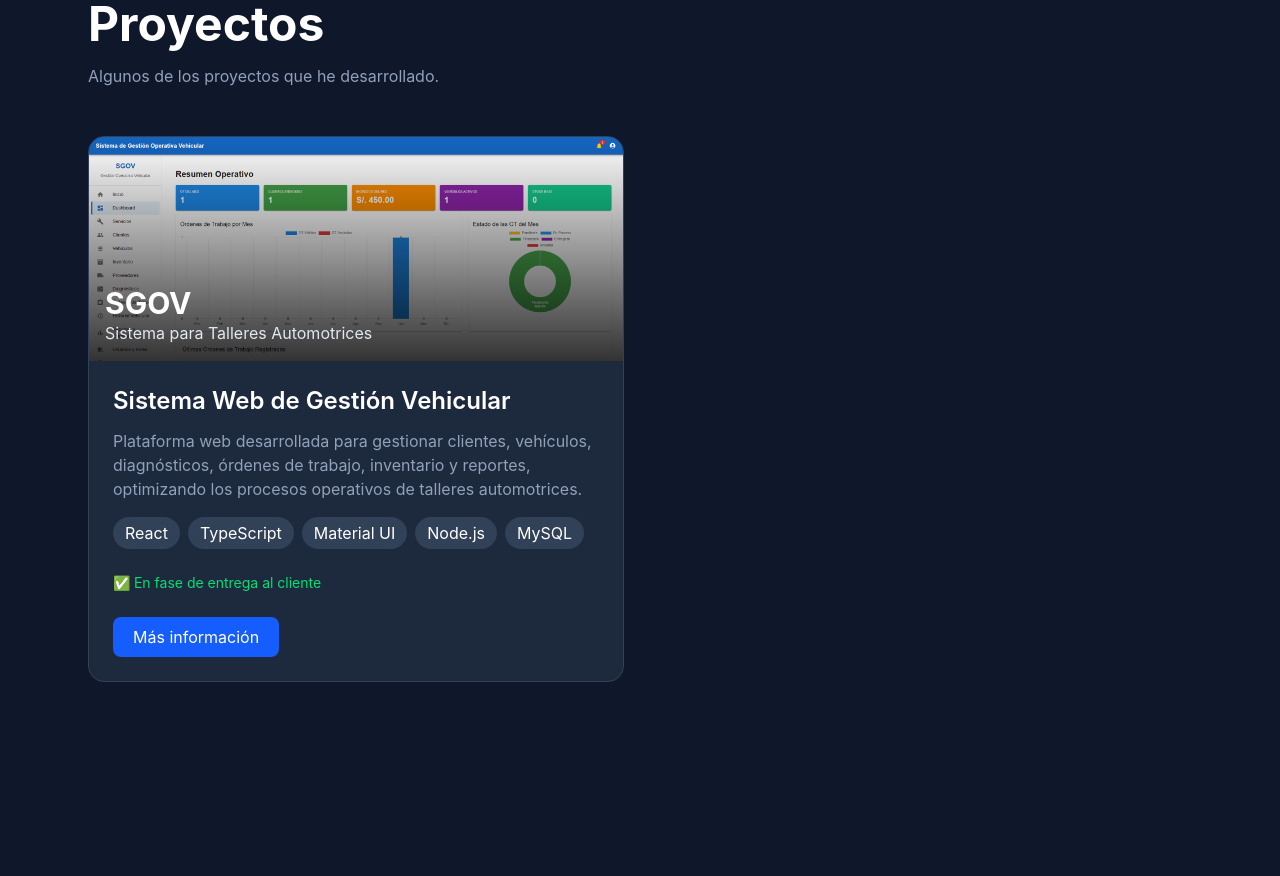
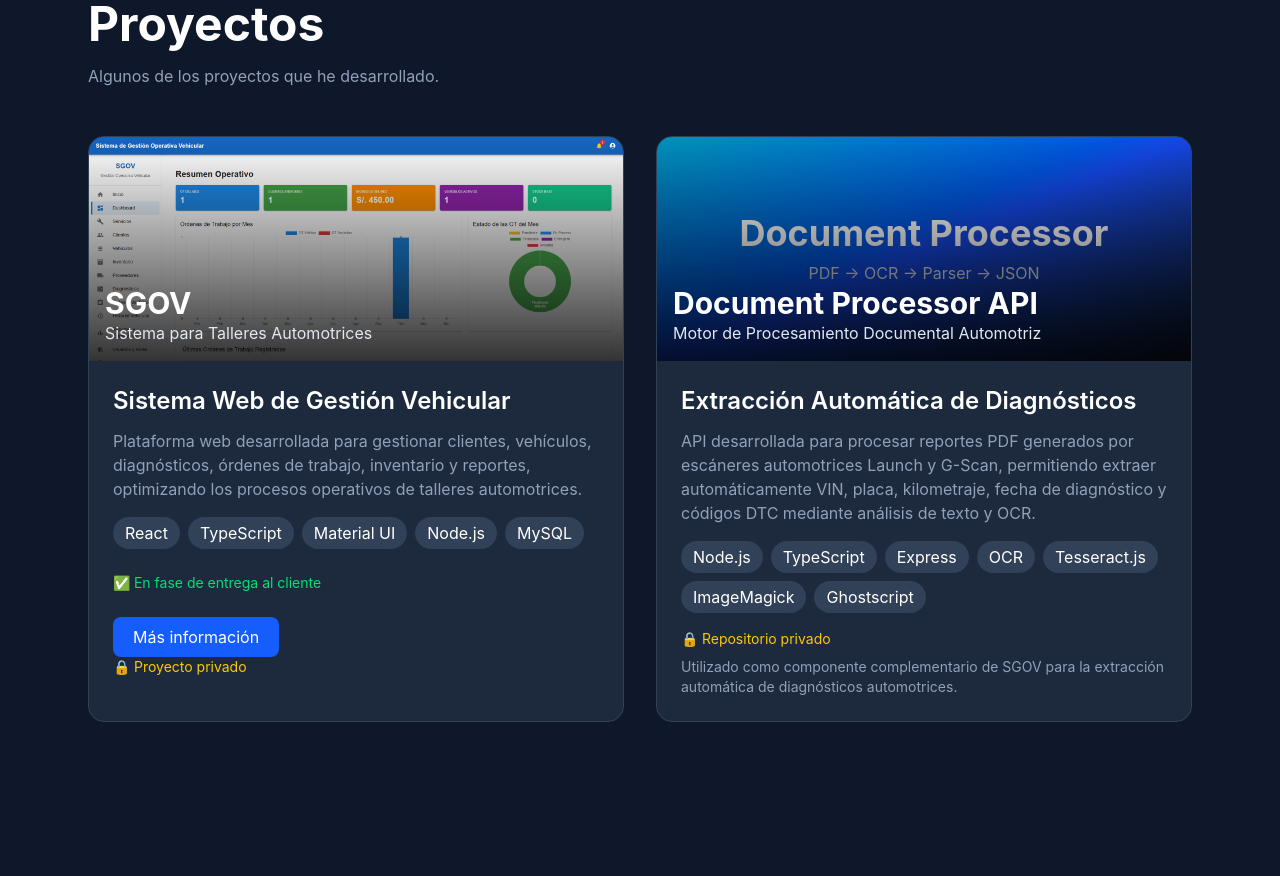
Before and after one commit to jhonymamani-dev/portafolio-web, a React (Vite) app: page / in a window 1280 px wide. Shown: the part 1960-2836 px from the top of the page. Built offline with nearby package versions, Linux system fonts and the light colour scheme.

Commit message:
feat: add Document Processor API project section

```diff
--- a/src/components/sections/Projects.tsx
+++ b/src/components/sections/Projects.tsx
@@ -64,6 +64,78 @@ function Projects() {
               <button className="bg-blue-600 px-5 py-2 rounded-lg">
                 Más información
               </button>
+              <p className="text-yellow-400 text-sm">🔒 Proyecto privado</p>
+            </div>
+          </div>
+          {/* TARJETA DOCUMENT PROCESSOR API */}
+          <div className="bg-slate-800 rounded-2xl overflow-hidden border border-slate-700">
+            <div className="relative h-56 overflow-hidden">
+              <div className="w-full h-full bg-gradient-to-br from-cyan-600 via-blue-700 to-slate-900 flex flex-col items-center justify-center">
+                <h3 className="text-4xl font-bold text-white">
+                  Document Processor
+                </h3>
+
+                <p className="text-slate-200 mt-2">PDF → OCR → Parser → JSON</p>
+              </div>
+
+              <div className="absolute inset-0 bg-gradient-to-t from-black/80 to-transparent" />
+
+              <div className="absolute bottom-4 left-4">
+                <h3 className="text-white text-3xl font-bold">
+                  Document Processor API
+                </h3>
+
+                <p className="text-slate-200">
+                  Motor de Procesamiento Documental Automotriz
+                </p>
+              </div>
+            </div>
+
+            <div className="p-6">
+              <h3 className="text-2xl font-semibold mb-3">
+                Extracción Automática de Diagnósticos
+              </h3>
+
+              <p className="text-slate-400 mb-4">
+                API desarrollada para procesar reportes PDF generados por
+                escáneres automotrices Launch y G-Scan, permitiendo extraer
+                automáticamente VIN, placa, kilometraje, fecha de diagnóstico y
+                códigos DTC mediante análisis de texto y OCR.
+              </p>
+
+              <div className="flex flex-wrap gap-2 mb-4">
+                <span className="px-3 py-1 bg-slate-700 rounded-full">
+                  Node.js
+                </span>
+
+                <span className="px-3 py-1 bg-slate-700 rounded-full">
+                  TypeScript
+                </span>
+
+                <span className="px-3 py-1 bg-slate-700 rounded-full">
+                  Express
+                </span>
+
+                <span className="px-3 py-1 bg-slate-700 rounded-full">OCR</span>
+
+                <span className="px-3 py-1 bg-slate-700 rounded-full">
+                  Tesseract.js
+                </span>
+
+                <span className="px-3 py-1 bg-slate-700 rounded-full">
+                  ImageMagick
+                </span>
+
+                <span className="px-3 py-1 bg-slate-700 rounded-full">
+                  Ghostscript
+                </span>
+              </div>
+
+              <p className="text-yellow-400 text-sm">🔒 Repositorio privado</p>
+              <p className="text-slate-400 text-sm mt-2">
+                Utilizado como componente complementario de SGOV para la
+                extracción automática de diagnósticos automotrices.
+              </p>
             </div>
           </div>
         </div>
```
